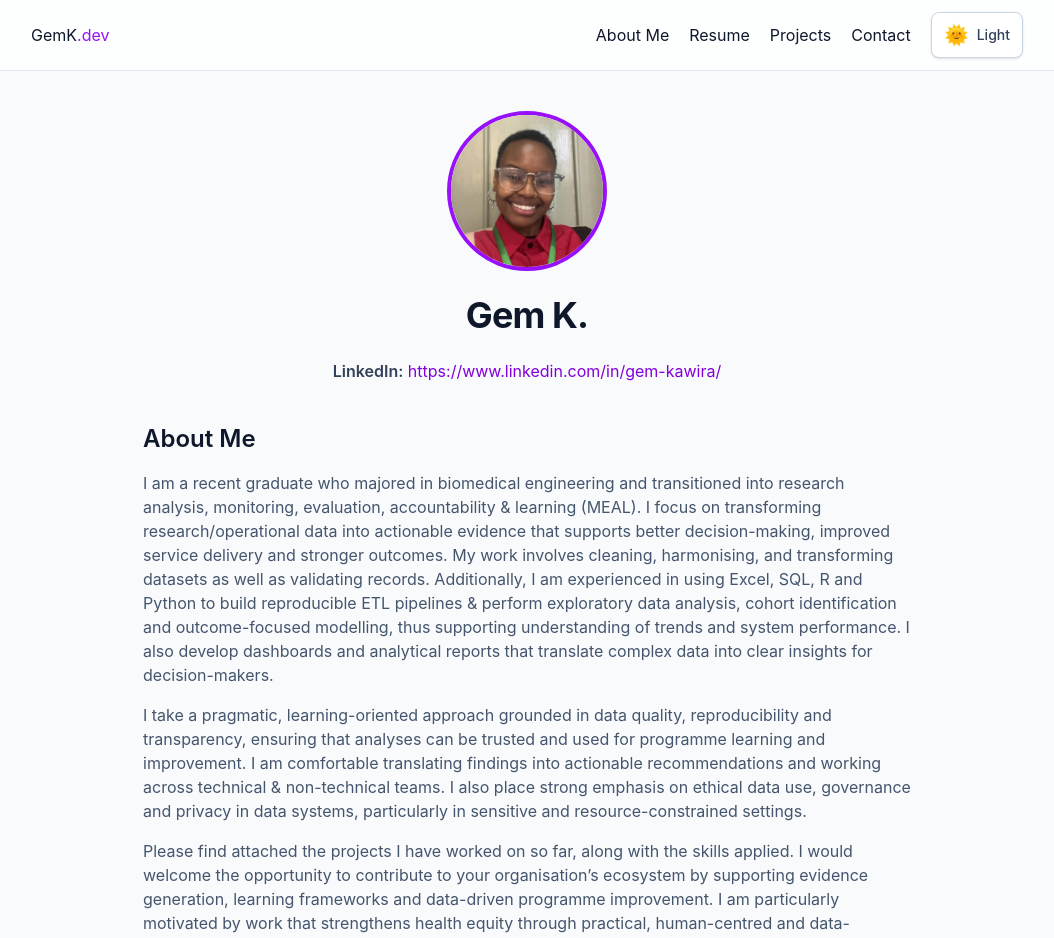
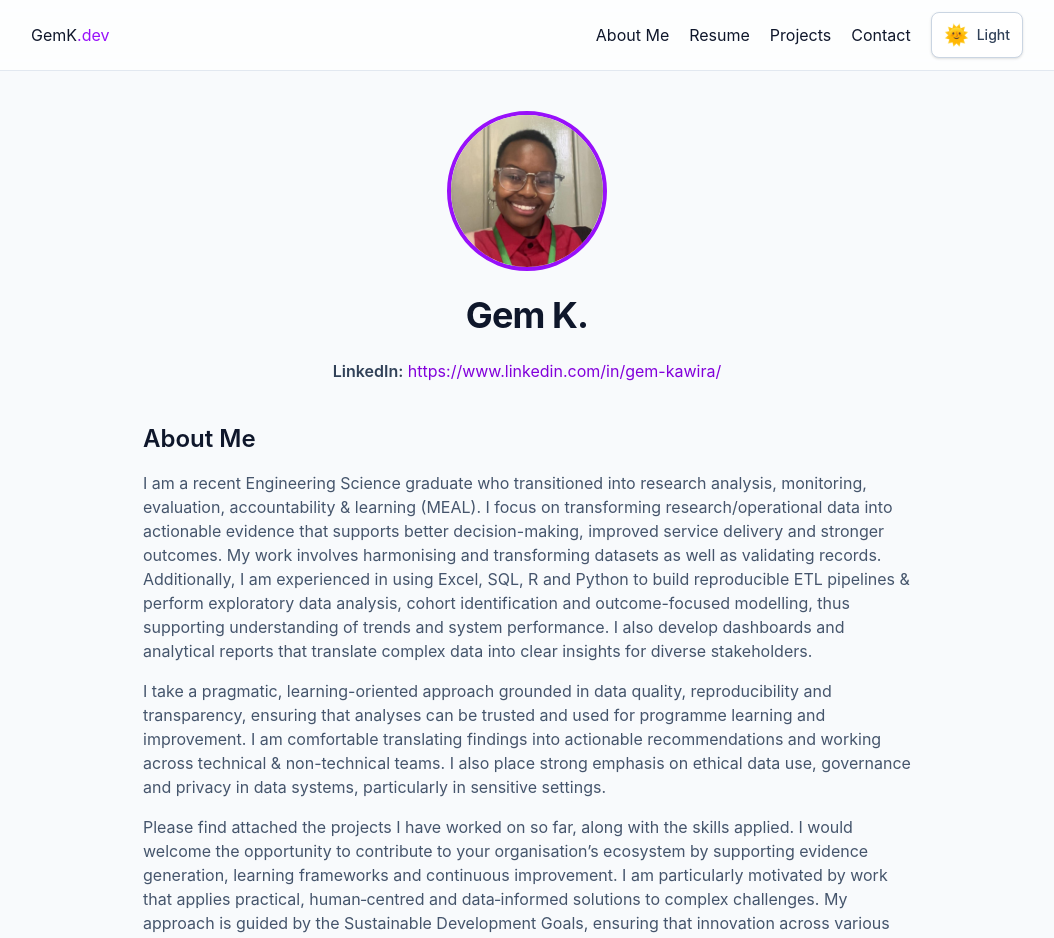
Before and after one commit to GemKW/gkw-portfolio, a SvelteKit app: page / in a window 1280 px wide. Shown: the top 938 px of the page, without its empty margins (113-1167 px from the left). Built offline with nearby package versions, Linux system fonts and the light colour scheme.

Commit message:
Update +page.svelte

```diff
--- a/src/routes/+page.svelte
+++ b/src/routes/+page.svelte
@@ -33,17 +33,17 @@
 
     <!-- Paragraph 1 -->
   <p class="text-slate-600 dark:text-slate-300">
-    I am a recent graduate who majored in biomedical engineering and transitioned into research analysis, monitoring, evaluation, accountability & learning (MEAL). I focus on transforming research/operational data into actionable evidence that supports better decision-making, improved service delivery and stronger outcomes. My work involves cleaning, harmonising, and transforming datasets as well as validating records. Additionally, I am experienced in using Excel, SQL, R and Python to build reproducible ETL pipelines & perform exploratory data analysis, cohort identification and outcome-focused modelling, thus supporting understanding of trends and system performance. I also develop dashboards and analytical reports that translate complex data into clear insights for decision-makers.
+    I am a recent Engineering Science graduate who transitioned into research analysis, monitoring, evaluation, accountability & learning (MEAL). I focus on transforming research/operational data into actionable evidence that supports better decision-making, improved service delivery and stronger outcomes. My work involves harmonising and transforming datasets as well as validating records. Additionally, I am experienced in using Excel, SQL, R and Python to build reproducible ETL pipelines & perform exploratory data analysis, cohort identification and outcome-focused modelling, thus supporting understanding of trends and system performance. I also develop dashboards and analytical reports that translate complex data into clear insights for diverse stakeholders.
   </p>
 
     <!-- Paragraph 2 -->
   <p class="text-slate-600 dark:text-slate-300">
-    I take a pragmatic, learning-oriented approach grounded in data quality, reproducibility and transparency, ensuring that analyses can be trusted and used for programme learning and improvement. I am comfortable translating findings into actionable recommendations and working across technical & non-technical teams. I also place strong emphasis on ethical data use, governance and privacy in data systems, particularly in sensitive and resource-constrained settings.
+    I take a pragmatic, learning-oriented approach grounded in data quality, reproducibility and transparency, ensuring that analyses can be trusted and used for programme learning and improvement. I am comfortable translating findings into actionable recommendations and working across technical & non-technical teams. I also place strong emphasis on ethical data use, governance and privacy in data systems, particularly in sensitive settings.
   </p>
 
     <!-- Paragraph 3 -->
   <p class="text-slate-600 dark:text-slate-300">
-    Please find attached the projects I have worked on so far, along with the skills applied. I would welcome the opportunity to contribute to your organisation’s ecosystem by supporting evidence generation, learning frameworks and data-driven programme improvement. I am particularly motivated by work that strengthens health equity through practical, human-centred and data-informed solutions.
+    Please find attached the projects I have worked on so far, along with the skills applied. I would welcome the opportunity to contribute to your organisation’s ecosystem by supporting evidence generation, learning frameworks and continuous improvement. I am particularly motivated by work that applies practical, human‑centred and data‑informed solutions to complex challenges. My approach is guided by the Sustainable Development Goals, ensuring that innovation across various fields contributes to inclusive and lasting progress.
   </p>
   </section>
 
```
